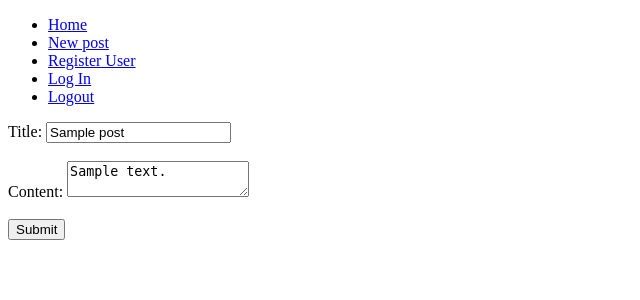
After one commit to secondsuitor/nigel, a Flask app: page /edit_post/1 in a window 1280 px wide. The commit adds this page. Shown: the top 300 px of the page, without its empty margins (0-640 px from the left). Run offline with Flask 3, Linux system fonts and the light colour scheme; a user stored in the database is signed in; tables that the repository leaves empty hold one stand-in row (values such as "Sample post").

Commit message:
add rudiemntary editing

```diff
--- a/app/routes.py
+++ b/app/routes.py
@@ -33,6 +33,21 @@ def new_post():
         db.session.commit()
         return redirect(url_for('home'))
     return render_template('new_post.html')
+
+@app.route('/edit_post/<int:post_id>', methods=['GET', 'POST'])
+@login_required
+def edit_post(post_id):
+    if request.method == 'POST':
+        title = request.form['title']
+        content = request.form['content']
+        post_id = request.form['post_id']
+        post = Post.query.get_or_404(post_id)
+        post.title = title
+        post.content = content
+        db.session.commit()
+        return redirect(url_for('home'))
+    post = Post.query.get_or_404(post_id)
+    return render_template('edit_post.html', post=post)
 
 @app.route('/login', methods=['GET', 'POST'])
 def login():
--- /dev/null
+++ b/app/templates/edit_post.html
@@ -0,0 +1,19 @@
+<!-- FILEPATH: /home/kriminel/Documents/Code/nigel/app/templates/new_post.html -->
+<!DOCTYPE html>
+<html>
+  <head>
+    <title>Editing {{ post.title }}</title>
+  </head>
+  <body>
+    {% include 'menu.html' %}
+<form action="/edit_post/{{ post.post_id }}" method="POST">
+    <label for="title">Title:</label>
+    <input type="text" id="title" name="title" required value="{{ post.title }}"><br><br>
+    <input type="hidden" id="post_id" name="post_id" value="{{ post.post_id }}">
+    <label for="content">Content:</label>
+    <textarea id="content" name="content" required>{{ post.content}}</textarea><br><br>
+
+    <button type="submit">Submit</button>
+</form>
+</body>
+</html>
--- a/app/templates/post.html
+++ b/app/templates/post.html
@@ -6,5 +6,6 @@
   <body>
     <h1>{{ post.title }}</h1>
     <p>{{ post.content }}</p>
+    <a href="{{ url_for('edit_post', post_id=post.post_id) }}">Edit</a>
   </body>
 </html>
```
